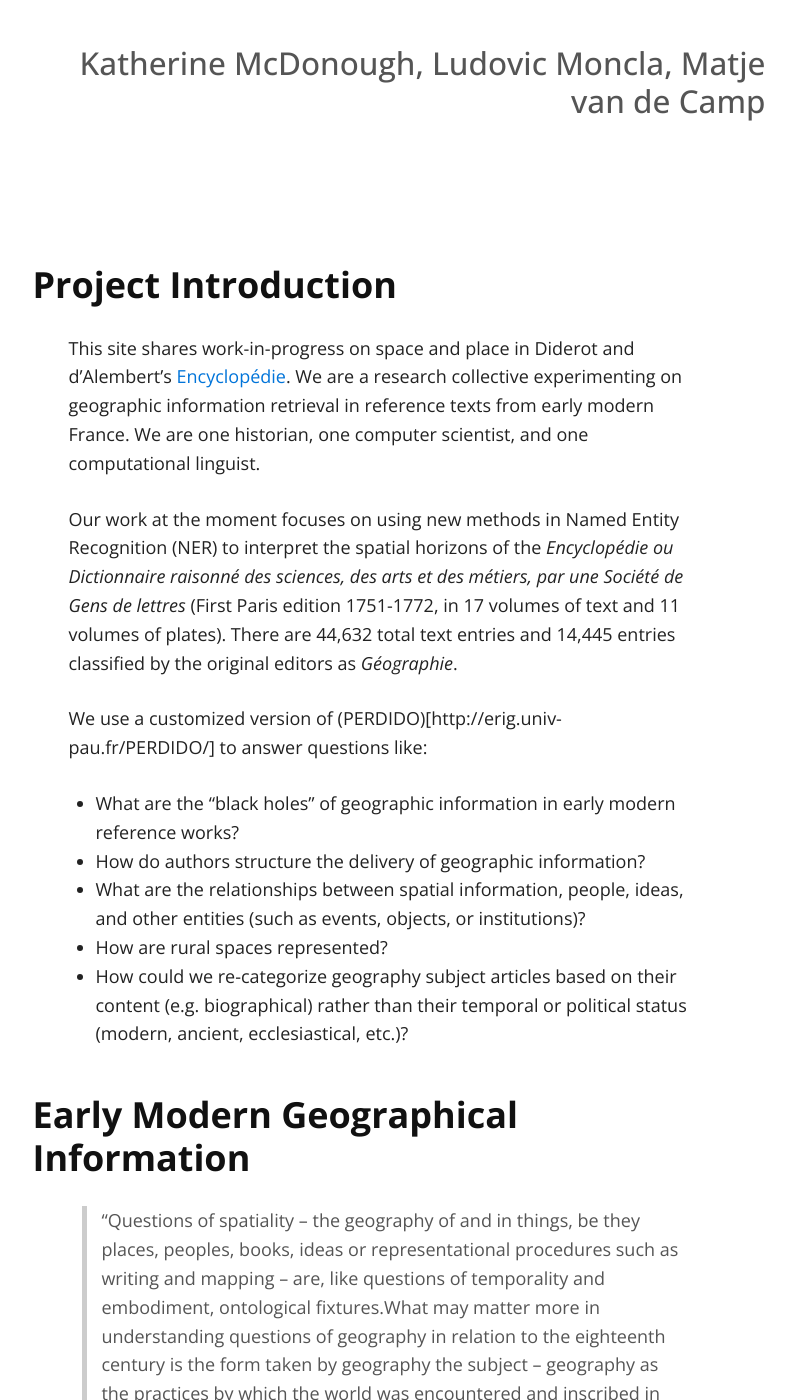
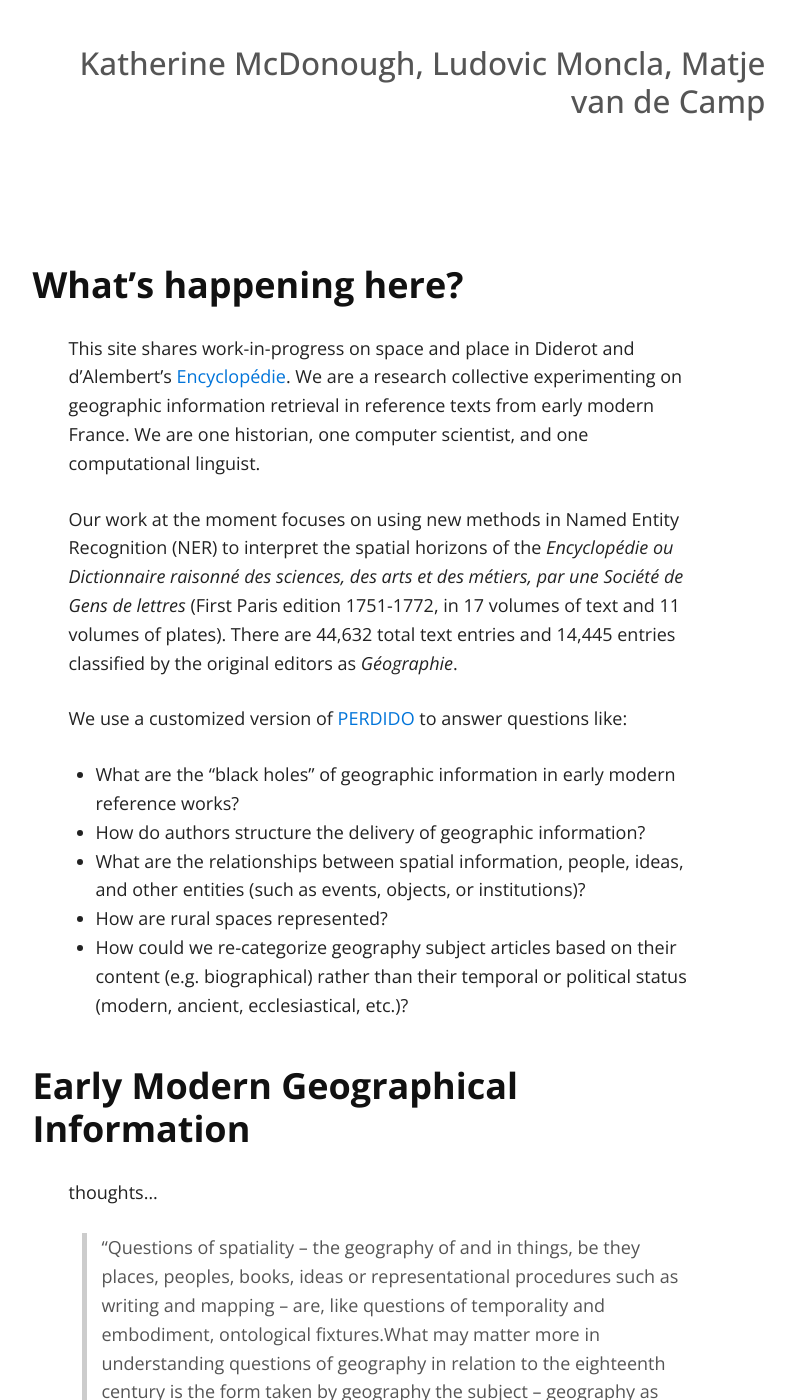
Before and after one commit to kmcdono2/enc, a Jekyll site: the page built from index.md, in a window 1280 px wide and 1400 px high, scrolled down 399 px. Shown: the whole window, without its empty margins (259-1054 px from the left). Built offline with Jekyll 4.4.1, drawn with Linux system fonts in a browser that asks for light colours; our own code applies the rules of GitHub Pages for plain Markdown files; some of the changed text lies outside the part shown.

Commit message:
index edits

```diff
--- a/index.md
+++ b/index.md
@@ -4,13 +4,13 @@ layout: default
 
 ## Katherine McDonough, Ludovic Moncla, Matje van de Camp
 
-### Project Introduction
+### What's happening here?
 
 This site shares work-in-progress on space and place in Diderot and d'Alembert's [Encyclopédie](https://artflsrv03.uchicago.edu/philologic4/encyclopedie1117/). We are a research collective experimenting on geographic information retrieval in reference texts from early modern France. We are one historian, one computer scientist, and one computational linguist.
 
 Our work at the moment focuses on using new methods in Named Entity Recognition (NER) to interpret the spatial horizons of the *Encyclopédie ou Dictionnaire raisonné des sciences, des arts et des métiers, par une Société de Gens de lettres* (First Paris edition 1751-1772, in 17 volumes of text and 11 volumes of plates). There are 44,632 total text entries and 14,445 entries classified by the original editors as *Géographie*.
 
-We use a customized version of (PERDIDO)[http://erig.univ-pau.fr/PERDIDO/] to answer questions like:
+We use a customized version of [PERDIDO](http://erig.univ-pau.fr/PERDIDO/=) to answer questions like:
 - What are the "black holes" of geographic information in early modern reference works?
 - How do authors structure the delivery of geographic information?
 - What are the relationships between spatial information, people, ideas, and other entities (such as events, objects, or institutions)?
@@ -19,7 +19,7 @@ We use a customized version of (PERDIDO)[http://erig.univ-pau.fr/PERDIDO/] to an
 
 ### Early Modern Geographical Information
 
-
+thoughts...
 
 > "Questions of spatiality – the geography of and in things, be they places,
 peoples, books, ideas or representational procedures such as writing and
@@ -41,11 +41,11 @@ eighteenth century."[^1]
 
 ### Extended Named Entities
 
-
+description of ENE...
 
 ### Examples
 
-
+(links to example viz here)
 
 <hr>
 
```
